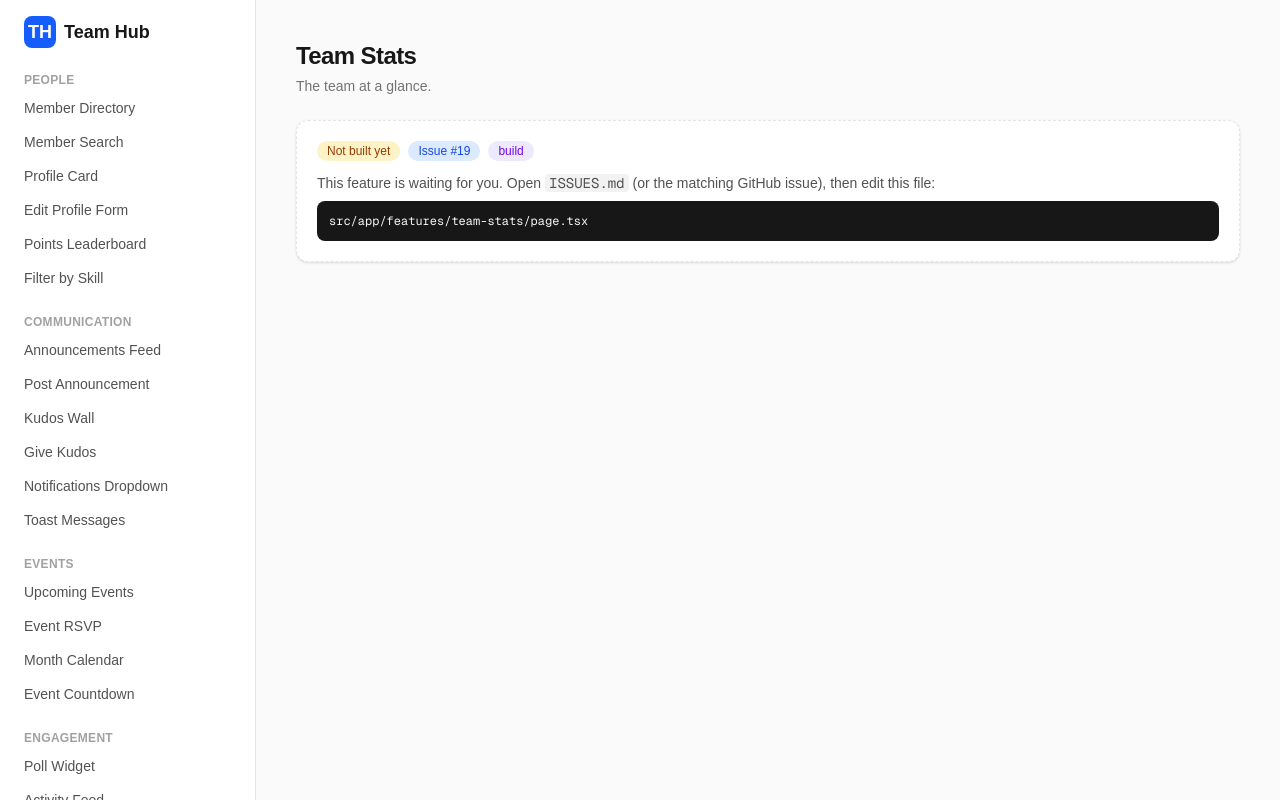
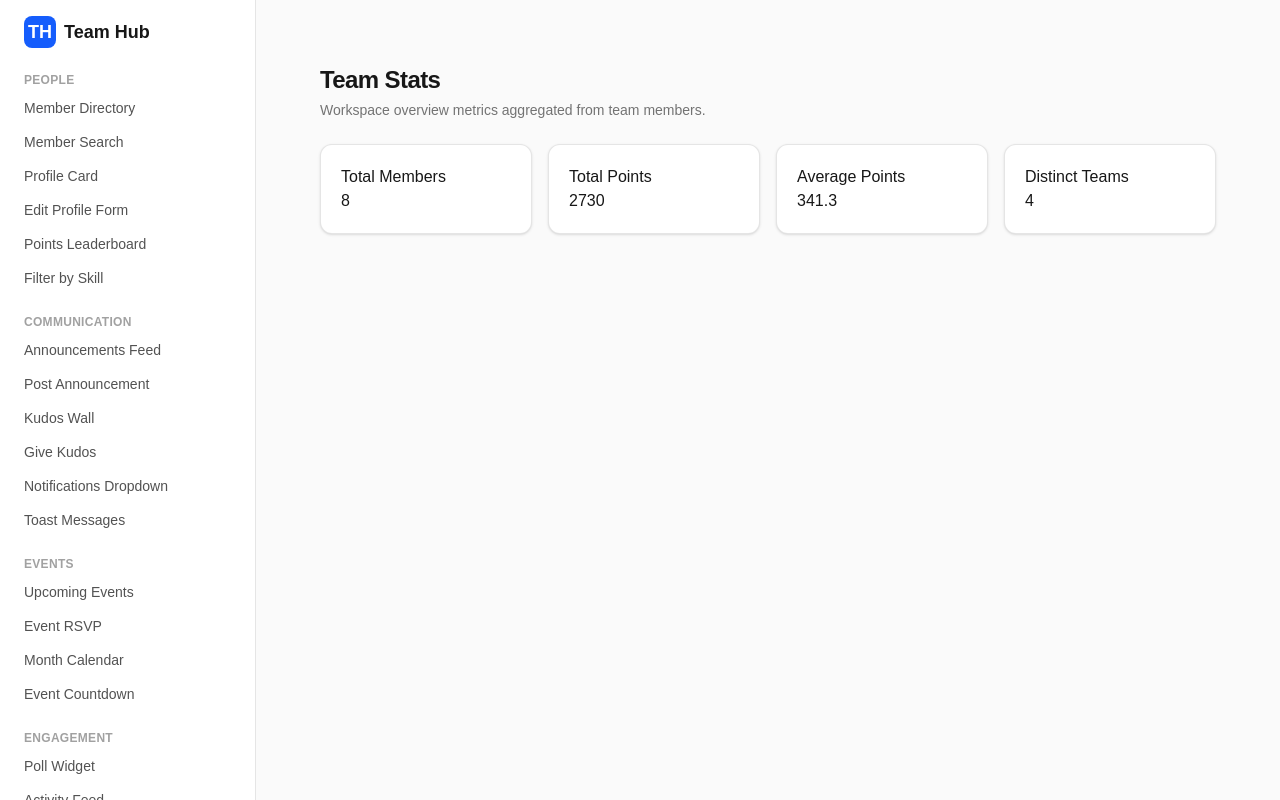
Before and after one commit to mainawycliffe/lovelace-project, a Next.js app: page /features/team-stats in a window 1280 px wide. Shown: the top 800 px of the page. Built offline with nearby package versions, Linux system fonts and the light colour scheme.

Commit message:
feat: build member directory

```diff
--- a/src/app/features/team-stats/page.tsx
+++ b/src/app/features/team-stats/page.tsx
@@ -1,14 +1,47 @@
-import { PageHeader } from "@/components/ui";
-import { FeatureStub } from "@/components/FeatureStub";
+"use client";
 
-// Issue #19: Team Stats
-// TODO: build this feature, then delete <FeatureStub /> below.
-// See ISSUES.md for the full spec, and src/app/features/example-notes for the pattern.
+import React from "react";
+import { Card, PageHeader } from "@/components/ui";
+import { members } from "@/lib/mock-data";
+
 export default function TeamStatsPage() {
+  const totalMembers = members.length;
+
+  const totalPoints = members.reduce((sum, m) => sum + (m.points || 0), 0);
+
+  const averagePoints = totalMembers > 0 ? totalPoints / totalMembers : 0;
+
+  const teamNames = members.map(m => m.team).filter(Boolean);
+  const distinctTeams = new Set(teamNames).size;
+
   return (
-    <div>
-      <PageHeader title="Team Stats" subtitle="The team at a glance." />
-      <FeatureStub slug="team-stats" />
+    <div className="space-y-6 p-6">
+      <PageHeader
+        title="Team Stats"
+      subtitle="Workspace overview metrics aggregated from team members."
+      />
+
+      <div className="grid grid-cols-1 sm:grid-cols-2 lg:grid-cols-4 gap-4">
+        <Card className="p-4">
+          <h3>Total Members</h3>
+          <p data-testid="stat-total-members">{totalMembers}</p>
+        </Card>
+
+        <Card className="p-4">
+          <h3>Total Points</h3>
+          <p data-testid="stat-total-points">{totalPoints}</p>
+        </Card>
+
+        <Card className="p-4">
+          <h3>Average Points</h3>
+          <p data-testid="stat-average-points">{averagePoints.toFixed(1)}</p>
+        </Card>
+
+        <Card className="p-4">
+          <h3>Distinct Teams</h3>
+          <p data-testid="stat-distinct-teams">{distinctTeams}</p>
+        </Card>
+      </div>
     </div>
   );
 }
```
Also changed, not shown: error.txt (added), 2 other files (tests, documents, lock files or other folders).
